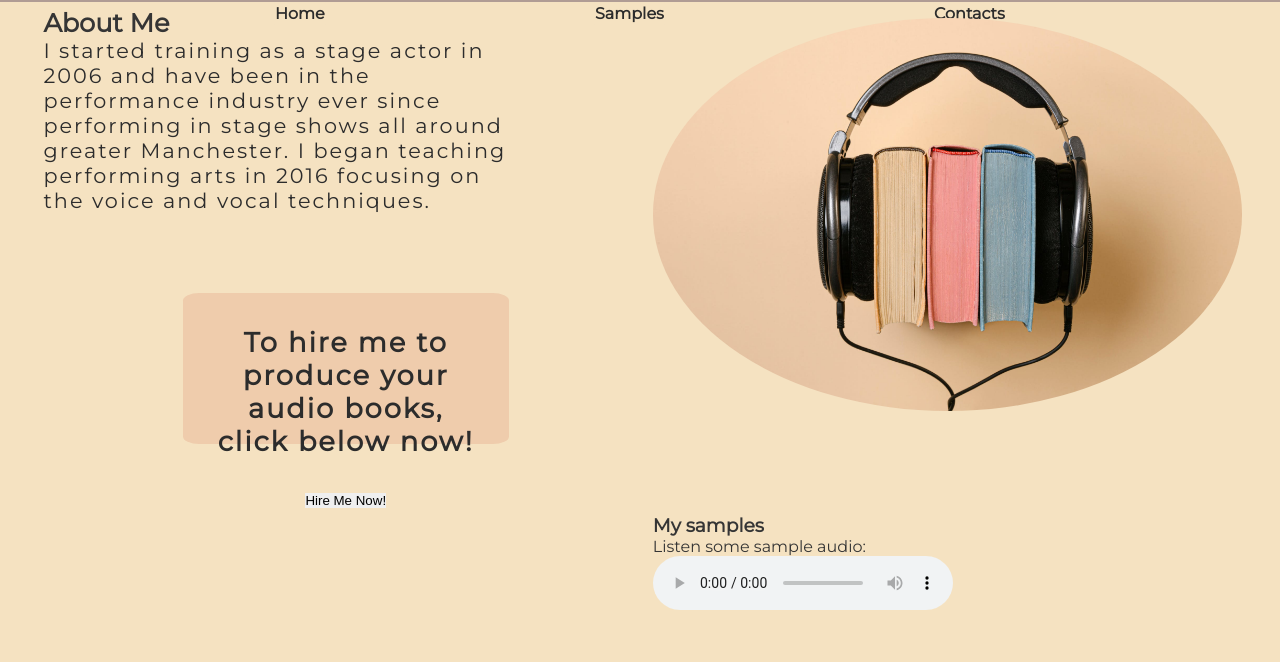
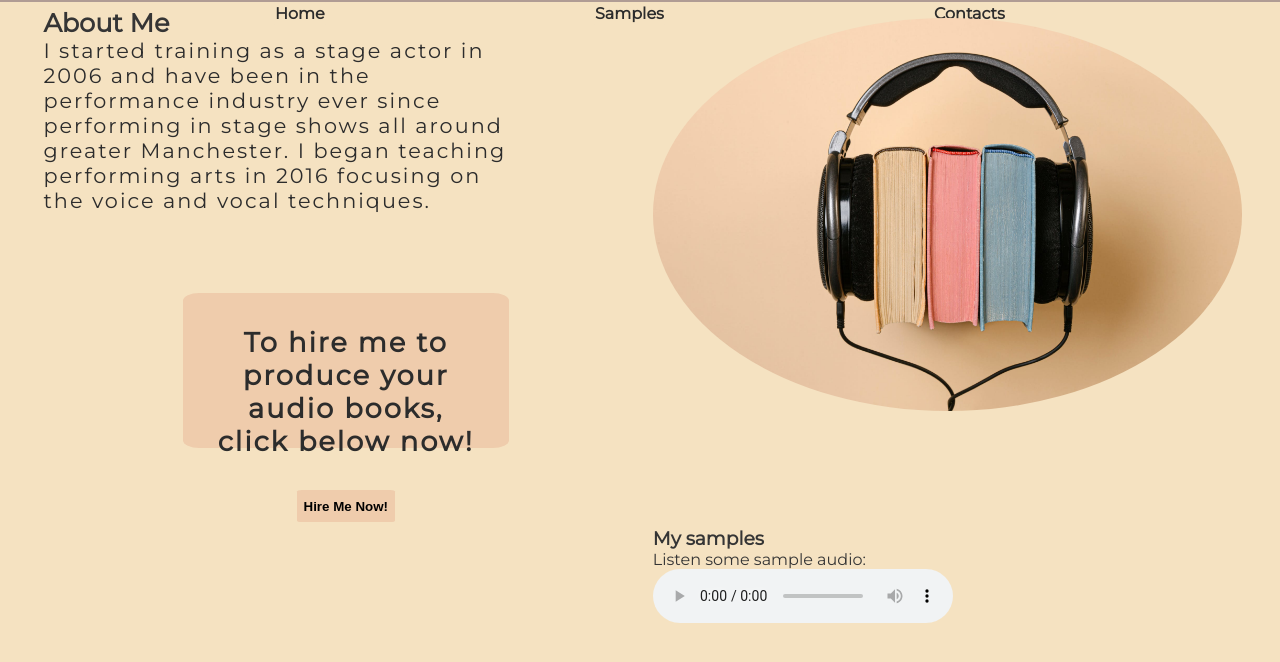
Before and after one commit to CraigThomasson/project-one-repo, a plain HTML site: page index.html in a window 1280 px wide. Shown: the part 198-860 px from the top of the page. Drawn offline with nearby package versions, Linux system fonts and the light colour scheme.

Commit message:
stlyle hire button

```diff
--- a/assets/css/style.css
+++ b/assets/css/style.css
@@ -168,6 +168,8 @@ a:hover {
     font-size: 130%;
 }
 
+/* call to action */
+
 #call-to-action {
     background-color: rgba(239,204,172,1);
     display: absolute;
@@ -185,6 +187,15 @@ a:hover {
     padding: 10%;
 }
 
+#hire-button {
+    background-color: rgba(239,204,172,1);
+    font-weight: bold;
+    padding: 3px;
+    width: 30%;
+    height: 4vh;
+    border-radius: 5%;
+}
+
 /* sample section */
 #samples {
     grid-area: sample-text;
--- a/index.html
+++ b/index.html
@@ -47,7 +47,7 @@
             <div id="call-to-action">
                 <p>To hire me to produce your audio books, click below now! </p>
                 <form method="get" action="#">
-                    <button type="submit">Hire Me Now!</button>
+                    <button id="hire-button" type="submit">Hire Me Now!</button>
                 </form>
             </div>
         </section>
```
